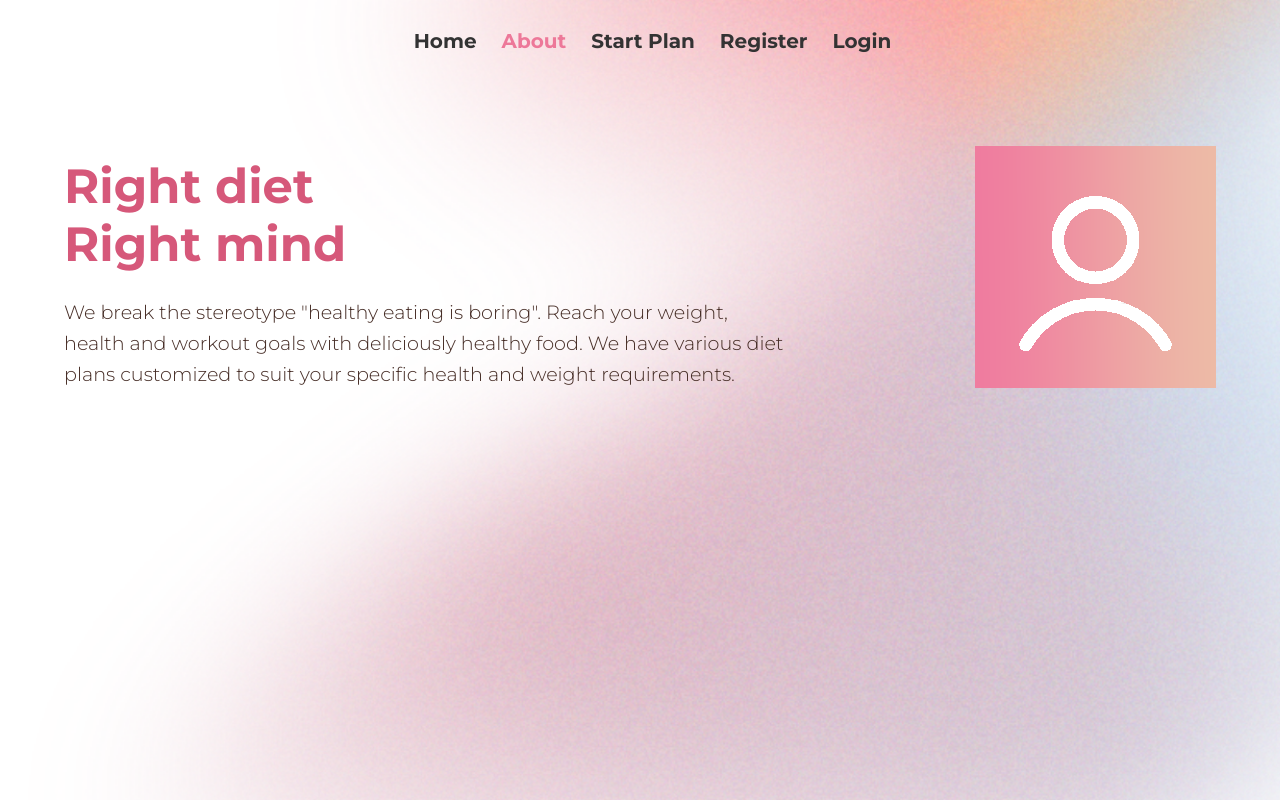
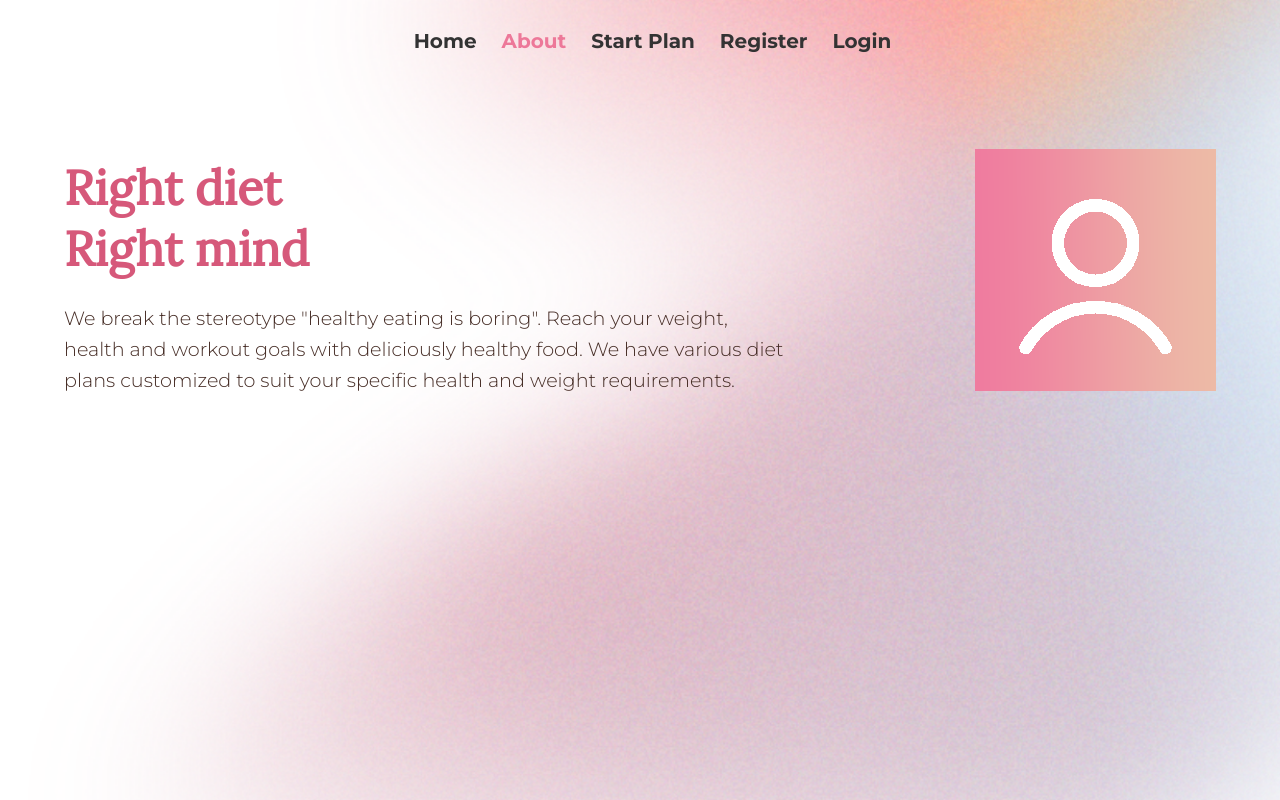
Before and after one commit to jenanalawadhi1/MealMind-FrontEnd, a React (Vite) app: page /about in a window 1280 px wide. Built offline with nearby package versions, Linux system fonts and the light colour scheme.

Commit message:
about page css done

```diff
--- a/index.html
+++ b/index.html
@@ -5,6 +5,7 @@
     <link rel="preconnect" href="https://fonts.googleapis.com">
     <link rel="preconnect" href="https://fonts.gstatic.com" crossorigin>
     <link href="https://fonts.googleapis.com/css2?family=Montserrat:ital,wght@0,100..900;1,100..900&display=swap" rel="stylesheet">
+    <link href="https://fonts.googleapis.com/css2?family=Lora&display=swap" rel="stylesheet">
     <link rel="icon" type="image/svg+xml" href="./images/logo.svg" />
     <meta name="viewport" content="width=device-width, initial-scale=1.0" />
     <title>MealMind</title>
--- a/src/App.css
+++ b/src/App.css
@@ -51,6 +51,9 @@
 #about h1 {
   font-size: 3rem;
   font-weight: bold;
+  font-family: "Lora", serif;
+  font-weight: 600;
+  font-style: normal;
   color: #D6587A;
   margin-bottom: 1.5rem;
 }
@@ -214,32 +217,6 @@
   grid-template-columns: 33% 33% 33%;
   margin: 10%;
 }
-/* .feed {
-  max-width: 300px;
-  margin: 0 auto;
-  padding: 200px;
-} */
-
-/* .feed .no-plans {
-  text-align: center;
-  color: #666;
-  padding: 20px 0;
-} */
-
-/* .feed .button {
-  display: inline-block;
-  background-color: #ff4ca0;
-  color: white;
-  padding: 25px 60px;
-  text-decoration: none;
-  border-radius: 4px;
-  cursor: pointer;
-  transition: background-color 0.3s;
-}
-
-.feed .button:hover {
-  background-color: #ff99cf;
-} */
 
 .feed-post {
   display: flex;
@@ -302,7 +279,7 @@
 }
 
 .home-guest {
-  font-family: 'Rozha One', serif;
+  /* font-family: 'Rozha One', serif; */
   display: flex;
   justify-content: space-around;
   margin: 10%;
```
